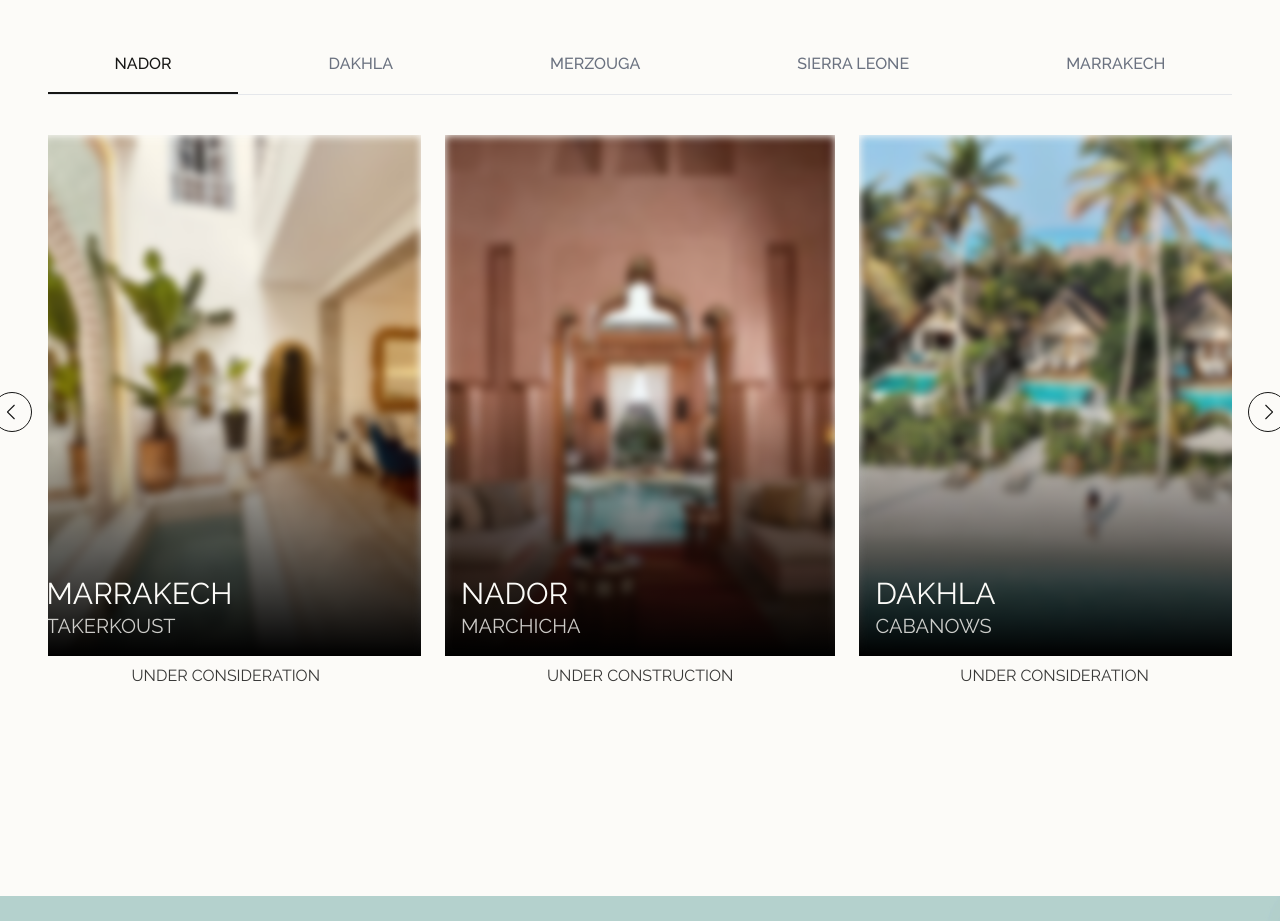
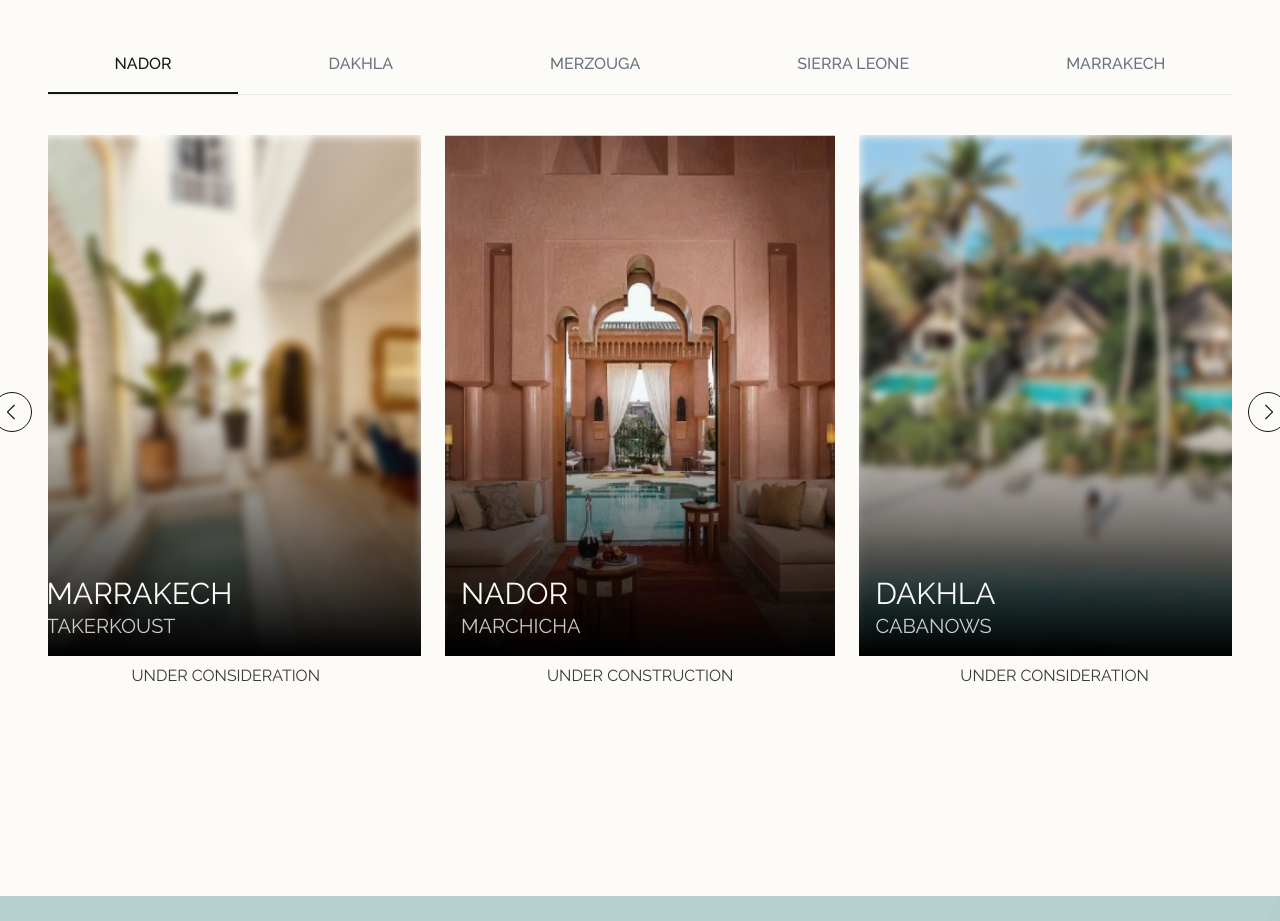
Before and after one commit to itriliving/website, a Next.js app: page / in a window 1280 px wide. Shown: the part 1020-1941 px from the top of the page. Built offline with nearby package versions, Linux system fonts and the light colour scheme; a web font is replaced by a local one.

Commit message:
changed favicon

```diff
--- a/src/components/common/locations-section/card.js
+++ b/src/components/common/locations-section/card.js
@@ -1,12 +1,24 @@
 import Image from 'next/image';
 
-export default function Card({ count, city, secondTitle, image, state }) {
+export default function Card({
+	className = '',
+	city,
+	secondTitle,
+	image,
+	state,
+	blur,
+}) {
 	return (
-		<div className="relative w-full embla-slide">
+		<div className={'relative embla-slide' + className}>
 			<div className="w-full px-2 lg:px-3">
-				<a href="">
+				<a className="cursor-pointer">
 					<div className="relative aspect-[3/4] overflow-hidden group">
-						<div className="absolute w-full h-full left-1/2 top-1/2 -translate-x-1/2 -translate-y-1/2 group-hover:scale-[1.015] blur-sm transition-all duration-400">
+						<div
+							className={
+								'absolute w-full h-full left-1/2 top-1/2 -translate-x-1/2 -translate-y-1/2 group-hover:scale-[1.015] transition-all duration-400' +
+								(blur ? ' blur-sm' : '')
+							}
+						>
 							<Image
 								src={image}
 								alt="image"
--- a/src/components/common/locations-section/carousel.js
+++ b/src/components/common/locations-section/carousel.js
@@ -43,11 +43,11 @@ const EmblaCarousel = (props) => {
 						{slides.map((slide) => (
 							<Card
 								key={slide.index}
-								count={slide.locationCount}
 								city={slide.city}
 								secondTitle={slide.secondTitle}
 								image={slide.image}
 								state={slide.state}
+                blur={slide.blur}
 							/>
 						))}
 					</div>
--- a/src/components/common/locations-section/index.js
+++ b/src/components/common/locations-section/index.js
@@ -4,43 +4,43 @@ const OPTIONS = { loop: true };
 const SLIDES = [
 	{
 		index: 1,
-		locationCount: 2,
 		city: 'Nador',
 		secondTitle: 'Marchicha',
 		image: '/img/locations/location-img1.jpg',
 		state: 'under construction',
+    blur: false,
 	},
 	{
 		index: 2,
-		locationCount: 1,
 		city: 'Dakhla',
 		secondTitle: 'Cabanows',
 		image: '/img/locations/location-img2.jpg',
 		state: 'under consideration',
+    blur: true,
 	},
 	{
 		index: 3,
-		locationCount: 1,
 		city: 'Merzouga',
 		secondTitle: 'Lodges',
 		image: '/img/locations/location-img3.jpg',
 		state: 'under consideration',
+    blur: true,
 	},
 	{
 		index: 4,
-		locationCount: 1,
 		city: 'Sierra leone',
 		secondTitle: 'resort',
 		image: '/img/locations/location-img4.jpg',
 		state: 'under consideration',
+    blur: true,
 	},
 	{
 		index: 5,
-		locationCount: 1,
 		city: 'Marrakech',
 		secondTitle: 'Takerkoust',
 		image: '/img/locations/location-img5.jpg',
 		state: 'under consideration',
+    blur: true,
 	},
 ];
 
```
Also changed, not shown: src/app/icon.jpeg (added), src/app/icon.png (deleted).
